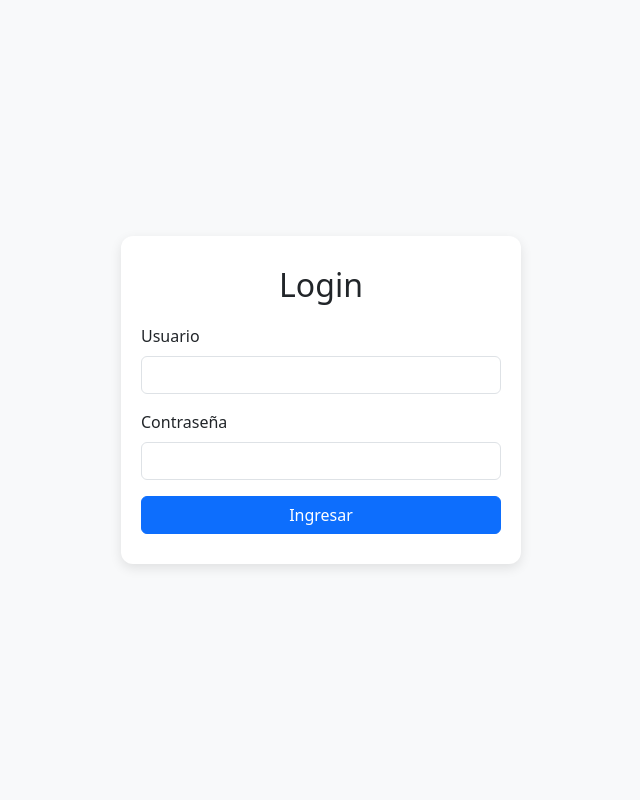
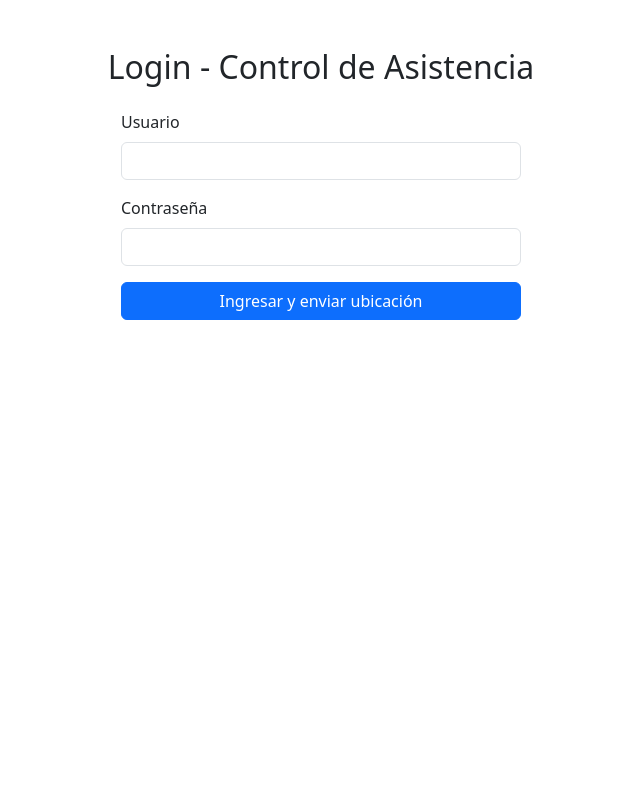
Before and after one commit to hectorxavier/qr-reader-web, a Flask app: template templates/login.html in a window 1280 px wide. Shown: the whole page, without its empty margins (319-959 px from the left). Run offline with Flask 3, Linux system fonts and the light colour scheme; the template is opened without the code that fills it, so the values that code supplies are empty.

Commit message:
Revert "Mejora ubicacion"
This reverts commit 7089eb94e8f57a95cdb754148bb1d7e47edb9bd0.

```diff
--- a/templates/login.html
+++ b/templates/login.html
@@ -1,43 +1,28 @@
 <!DOCTYPE html>
 <html lang="es">
 <head>
-<meta charset="UTF-8">
-<title>Login - Control de Asistencia</title>
-<meta name="viewport" content="width=device-width, initial-scale=1.0">
-<link href="https://cdn.jsdelivr.net/npm/bootstrap@5.3.2/dist/css/bootstrap.min.css" rel="stylesheet">
-<style>
-body {
-    background-color: #f8f9fa;
-    display: flex;
-    justify-content: center;
-    align-items: center;
-    height: 100vh;
-}
-.login-card {
-    background-color: #ffffff;
-    padding: 30px 20px;
-    border-radius: 12px;
-    box-shadow: 0 4px 12px rgba(0,0,0,0.1);
-    width: 100%;
-    max-width: 400px;
-}
-h2 { margin-bottom: 20px; }
-</style>
+    <meta charset="UTF-8">
+    <title>Login - Control de Asistencia</title>
+    <link href="https://cdn.jsdelivr.net/npm/bootstrap@5.3.2/dist/css/bootstrap.min.css" rel="stylesheet">
 </head>
 <body>
-<div class="login-card">
-    <h2 class="text-center">Login</h2>
-    <form id="loginForm" method="POST" action="/login">
+<div class="container mt-5">
+    <h2 class="text-center mb-4">Login - Control de Asistencia</h2>
+    <form id="loginForm" class="mx-auto" style="max-width:400px;">
         <div class="mb-3">
             <label for="username" class="form-label">Usuario</label>
-            <input type="text" id="username" name="username" class="form-control" required>
+            <input type="text" id="username" class="form-control" required>
         </div>
         <div class="mb-3">
             <label for="password" class="form-label">Contraseña</label>
-            <input type="password" id="password" name="password" class="form-control" required>
+            <input type="password" id="password" class="form-control" required>
         </div>
-        <button type="submit" class="btn btn-primary w-100">Ingresar</button>
+        <button type="button" id="btn-location" class="btn btn-primary w-100">
+            Ingresar y enviar ubicación
+        </button>
     </form>
 </div>
+
+<script src="{{ url_for('static', filename='login.js') }}"></script>
 </body>
 </html>
```
Also changed, not shown: static/script.js (+44 -45 lines).
